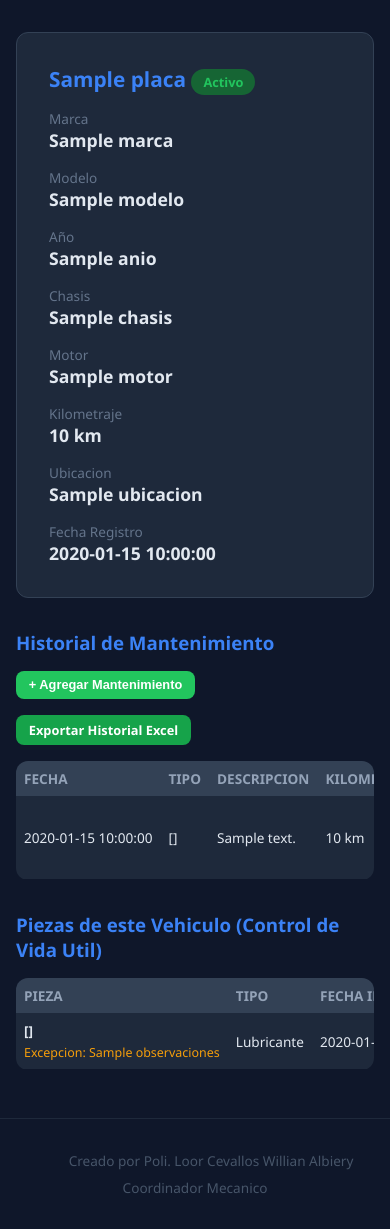
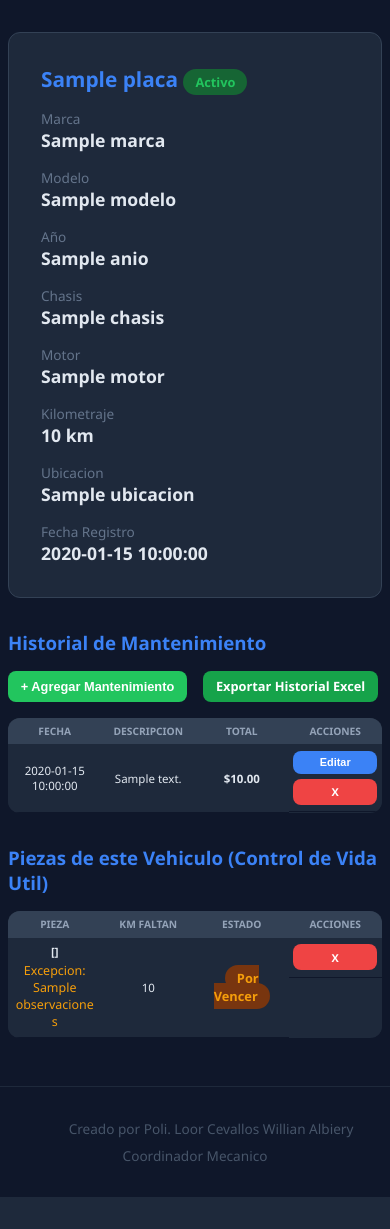
Before and after one commit to cracjuego454-glitch/flota-subzona-manabi, a Flask app: page /vehiculo/1 in a window 390 px wide. Shown: the part 137-1366 px from the top of the page. After the commit the page ends 1334 px from the top, so only its background shows below. Run offline with Flask 3, Linux system fonts and the light colour scheme; the visitor is signed in with stand-in values (Sample User, id 1); a database or web service that is not in the repository returns one stand-in record (values such as "Sample title"); some libraries are stand-ins or nearby versions.

Commit message:
Detalle vehiculo: tablas centradas y adaptadas al celular

```diff
--- a/templates/detalle.html
+++ b/templates/detalle.html
@@ -59,13 +59,18 @@
         @media (max-width: 768px) {
             .navbar { flex-direction: column; gap: 0.8rem; padding: 1rem; }
             .navbar h1 { font-size: 1.1rem; }
-            .container { padding: 0 1rem; }
+            .container { padding: 0 0.5rem; }
             .vehicle-grid { grid-template-columns: 1fr; }
             .vehicle-header h2 { font-size: 1.3rem; }
             .form-grid { grid-template-columns: 1fr; }
             .modal { padding: 1.5rem; width: 95%; }
-            table { font-size: 0.85rem; display: block; overflow-x: auto; }
-            th, td { padding: 0.5rem; white-space: nowrap; }
+            table { display: table; table-layout: fixed; font-size: 0.72rem; }
+            th, td { padding: 0.4rem 0.3rem; white-space: normal; word-break: break-word; text-align: center; vertical-align: middle; }
+            th { font-size: 0.64rem; }
+            .col-extra { display: none; }
+            .acciones { justify-content: center; flex-direction: column; gap: 0.3rem; }
+            .acciones .btn { font-size: 0.68rem; padding: 0.35rem 0.4rem; }
+            td[colspan] { padding: 1rem 0.5rem !important; }
         }
     </style>
 </head>
@@ -130,14 +135,14 @@
                 <thead>
                     <tr>
                         <th>Fecha</th>
-                        <th>Tipo</th>
+                        <th class="col-extra">Tipo</th>
                         <th>Descripcion</th>
-                        <th>Kilometraje</th>
-                        <th>M. Obra</th>
-                        <th>Lubric.</th>
-                        <th>Repuesto</th>
+                        <th class="col-extra">Kilometraje</th>
+                        <th class="col-extra">M. Obra</th>
+                        <th class="col-extra">Lubric.</th>
+                        <th class="col-extra">Repuesto</th>
                         <th>Total</th>
-                        <th>Taller</th>
+                        <th class="col-extra">Taller</th>
                         <th>Acciones</th>
                     </tr>
                 </thead>
@@ -145,14 +150,14 @@
                     {% for m in historial %}
                     <tr>
                         <td>{{ m.fecha }}</td>
-                        <td>{{ m.tipo }}</td>
+                        <td class="col-extra">{{ m.tipo }}</td>
                         <td>{{ m.descripcion }}</td>
-                        <td>{{ "{:,}".format(m.kilometraje) }} km</td>
-                        <td>${{ "{:,.2f}".format(m.costo_mo or 0) }}</td>
-                        <td>${{ "{:,.2f}".format(m.costo_lub or 0) }}</td>
-                        <td>${{ "{:,.2f}".format(m.costo_rep or 0) }}</td>
+                        <td class="col-extra">{{ "{:,}".format(m.kilometraje) }} km</td>
+                        <td class="col-extra">${{ "{:,.2f}".format(m.costo_mo or 0) }}</td>
+                        <td class="col-extra">${{ "{:,.2f}".format(m.costo_lub or 0) }}</td>
+                        <td class="col-extra">${{ "{:,.2f}".format(m.costo_rep or 0) }}</td>
                         <td><strong>${{ "{:,.2f}".format(m.costo) }}</strong></td>
-                        <td>{{ m.taller or '-' }}</td>
+                        <td class="col-extra">{{ m.taller or '-' }}</td>
                         <td class="acciones">
                             {% if session.rol == 'admin' %}
                             <button class="btn btn-primary btn-sm" onclick='editarMant({{ m|tojson_filter }})'>Editar</button>
@@ -174,15 +179,15 @@
                 <thead>
                     <tr>
                         <th>Pieza</th>
-                        <th>Tipo</th>
-                        <th>Fecha ingreso</th>
-                        <th>Km ingreso</th>
-                        <th>Km recorridos</th>
-                        <th>Vida km</th>
+                        <th class="col-extra">Tipo</th>
+                        <th class="col-extra">Fecha ingreso</th>
+                        <th class="col-extra">Km ingreso</th>
+                        <th class="col-extra">Km recorridos</th>
+                        <th class="col-extra">Vida km</th>
                         <th>Km faltan</th>
-                        <th>Vida meses</th>
-                        <th>Faltan meses</th>
-                        <th>Costo</th>
+                        <th class="col-extra">Vida meses</th>
+                        <th class="col-extra">Faltan meses</th>
+                        <th class="col-extra">Costo</th>
                         <th>Estado</th>
                         <th>Acciones</th>
                     </tr>
@@ -191,15 +196,15 @@
                     {% for p in piezas_veh %}
                     <tr>
                         <td><strong>{{ p.nombre }}</strong>{% if p.observaciones %}<div style="color:#f59e0b; font-size:0.78rem; margin-top:0.2rem;">Excepcion: {{ p.observaciones }}</div>{% endif %}</td>
-                        <td>{{ 'Repuesto' if p.tipo=='repuesto' else 'Mano de Obra' if p.tipo=='mano_obra' else 'Lubricante' }}</td>
-                        <td>{{ p.fecha_ingreso or '-' }}</td>
-                        <td>{{ "{:,}".format(p.km_ingreso) if p.km_ingreso else '-' }}</td>
-                        <td>{{ "{:,}".format(p.km_recorridos) }}</td>
-                        <td>{{ "{:,}".format(p.vida_km) if p.vida_km else '-' }}</td>
+                        <td class="col-extra">{{ 'Repuesto' if p.tipo=='repuesto' else 'Mano de Obra' if p.tipo=='mano_obra' else 'Lubricante' }}</td>
+                        <td class="col-extra">{{ p.fecha_ingreso or '-' }}</td>
+                        <td class="col-extra">{{ "{:,}".format(p.km_ingreso) if p.km_ingreso else '-' }}</td>
+                        <td class="col-extra">{{ "{:,}".format(p.km_recorridos) }}</td>
+                        <td class="col-extra">{{ "{:,}".format(p.vida_km) if p.vida_km else '-' }}</td>
                         <td>{% if p.vida_km %}{{ "{:,}".format(p.km_faltan) }}{% else %}-{% endif %}</td>
-                        <td>{{ p.vida_meses if p.vida_meses else '-' }}</td>
-                        <td>{% if p.meses_faltan is not none %}{{ p.meses_faltan }}{% else %}-{% endif %}</td>
-                        <td>${{ "{:,.2f}".format(p.costo or 0) }}</td>
+                        <td class="col-extra">{{ p.vida_meses if p.vida_meses else '-' }}</td>
+                        <td class="col-extra">{% if p.meses_faltan is not none %}{{ p.meses_faltan }}{% else %}-{% endif %}</td>
+                        <td class="col-extra">${{ "{:,.2f}".format(p.costo or 0) }}</td>
                         <td>
                             {% if p.estado == 'Vencida' %}
                                 <span class="badge badge-activo" style="background:#7f1d1d; color:#ef4444;">Vencida</span>
```
